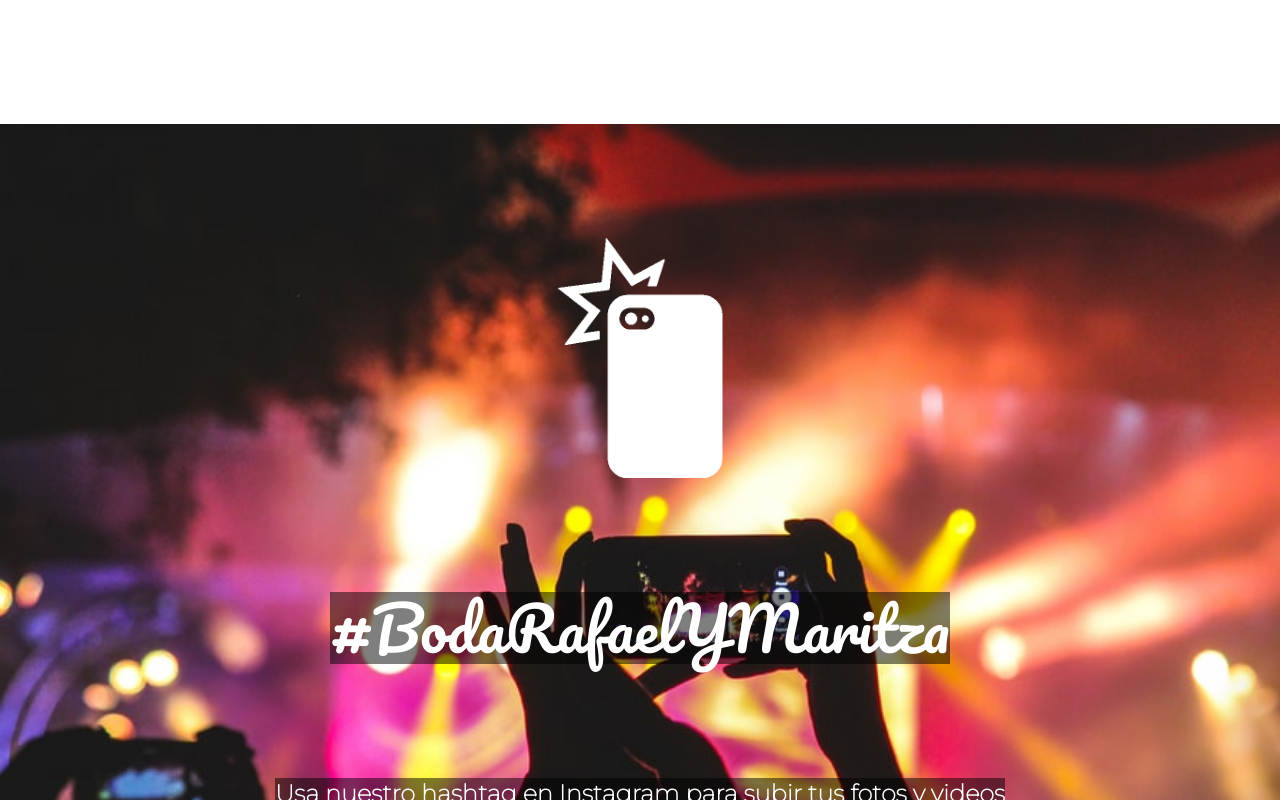
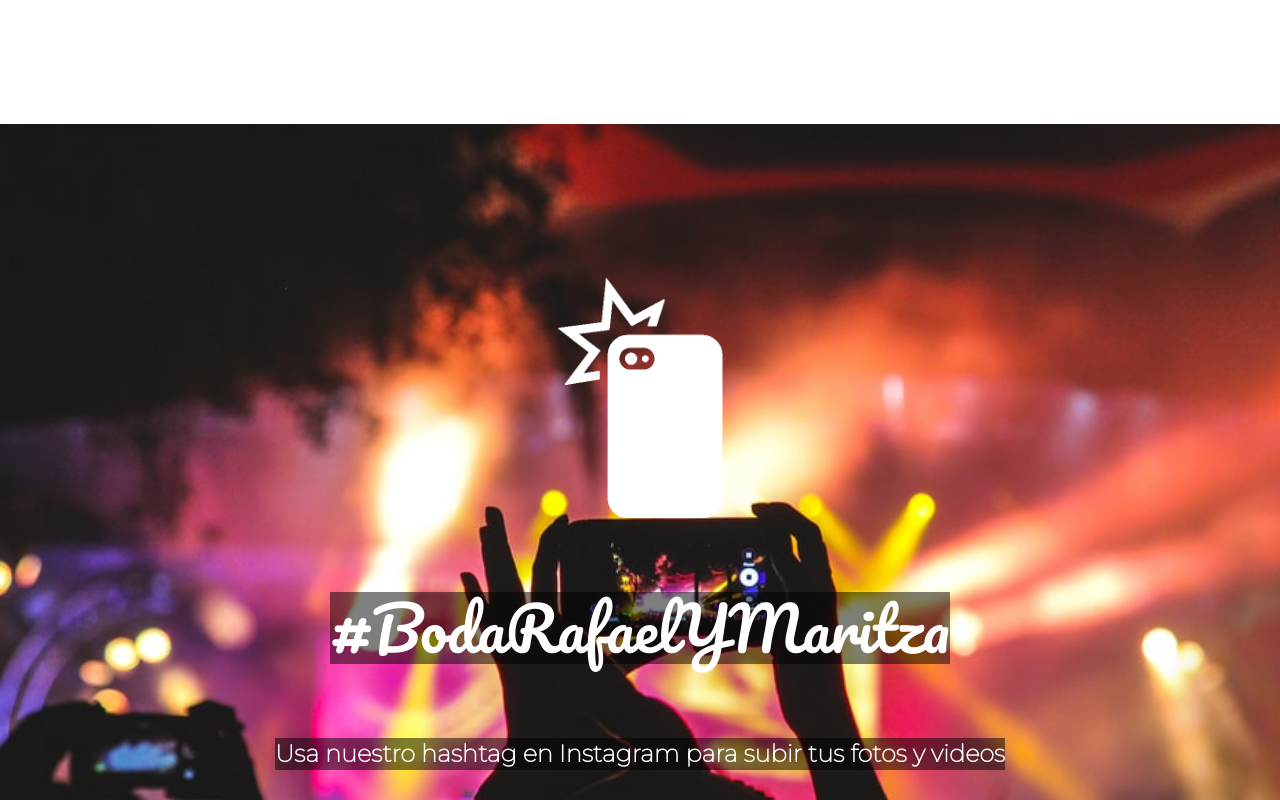
Before and after one commit to Codereggs/webPageMatrimonial, a React (Create React App) app: page / in a window 1280 px wide. Shown: the part 2240-3040 px from the top of the page. Built offline with nearby package versions, Linux system fonts and the light colour scheme.

Commit message:
fix css social style

```diff
--- a/src/Components/Social.css
+++ b/src/Components/Social.css
@@ -1,5 +1,6 @@
 .social {
-  height: 120vh;
+  padding: 5rem 0;
+  height: 95vh;
   background-image: url("../Assets/fondo3.jpg");
   background-size: cover;
   background-attachment: fixed;
@@ -11,5 +12,11 @@
 }
 
 .selfie {
-  width: 15rem;
+  width: 8rem;
 }
+
+@media screen and (min-width: 768px) {
+  .selfie {
+    width: 15rem;
+  }
+}
```
